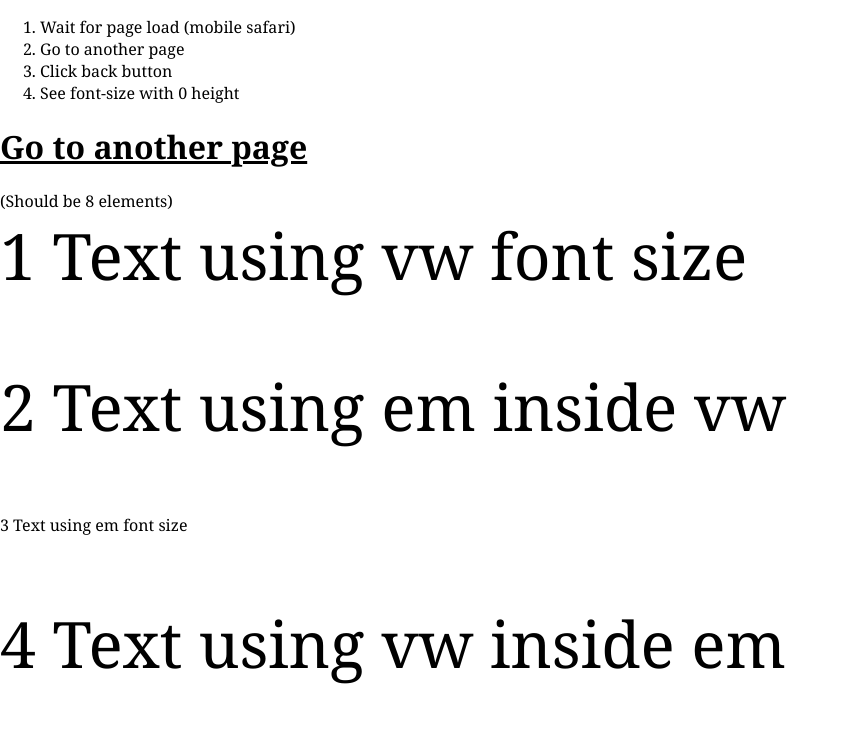
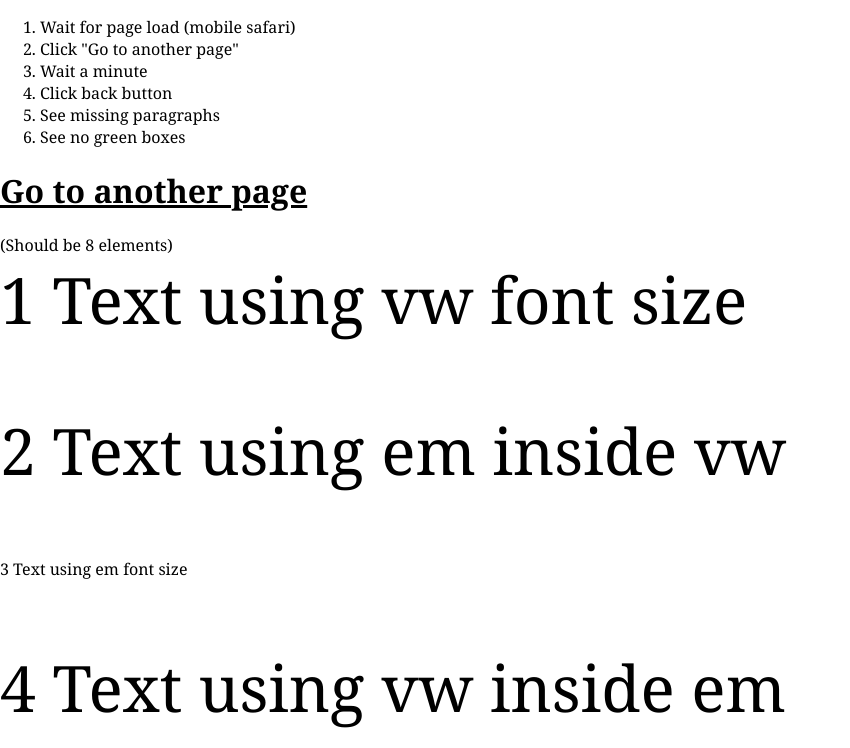
Before and after one commit to krzychukula/krzychukula.github.com, a plain HTML site: page vw_bfcache/index.html in a window 1280 px wide. Shown: the top 748 px of the page, without its empty margins (0-850 px from the left). Drawn offline with Linux system fonts and the light colour scheme.

Commit message:
Better instruction.

```diff
--- a/vw_bfcache/index.html
+++ b/vw_bfcache/index.html
@@ -89,9 +89,11 @@
 <body>
   <ol>
     <li>Wait for page load (mobile safari)
-    <li>Go to another page
+    <li>Click "Go to another page"
+    <li>Wait a minute
     <li>Click back button
-    <li>See font-size with 0 height
+    <li>See missing paragraphs
+    <li>See no green boxes
   </ol>
   <h1>
     <a href="page_to_go_to.html">Go to another page</a>
```
